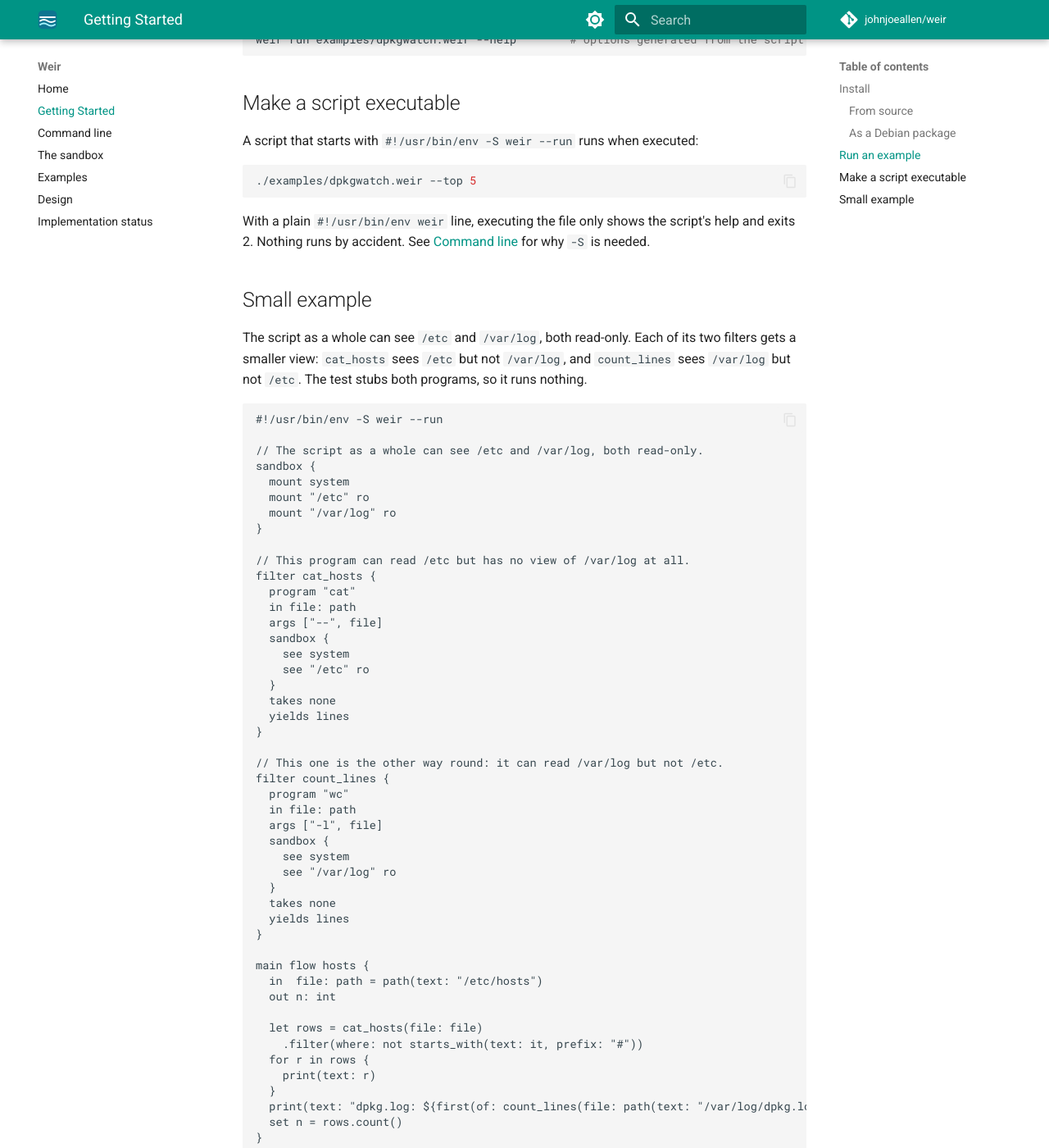
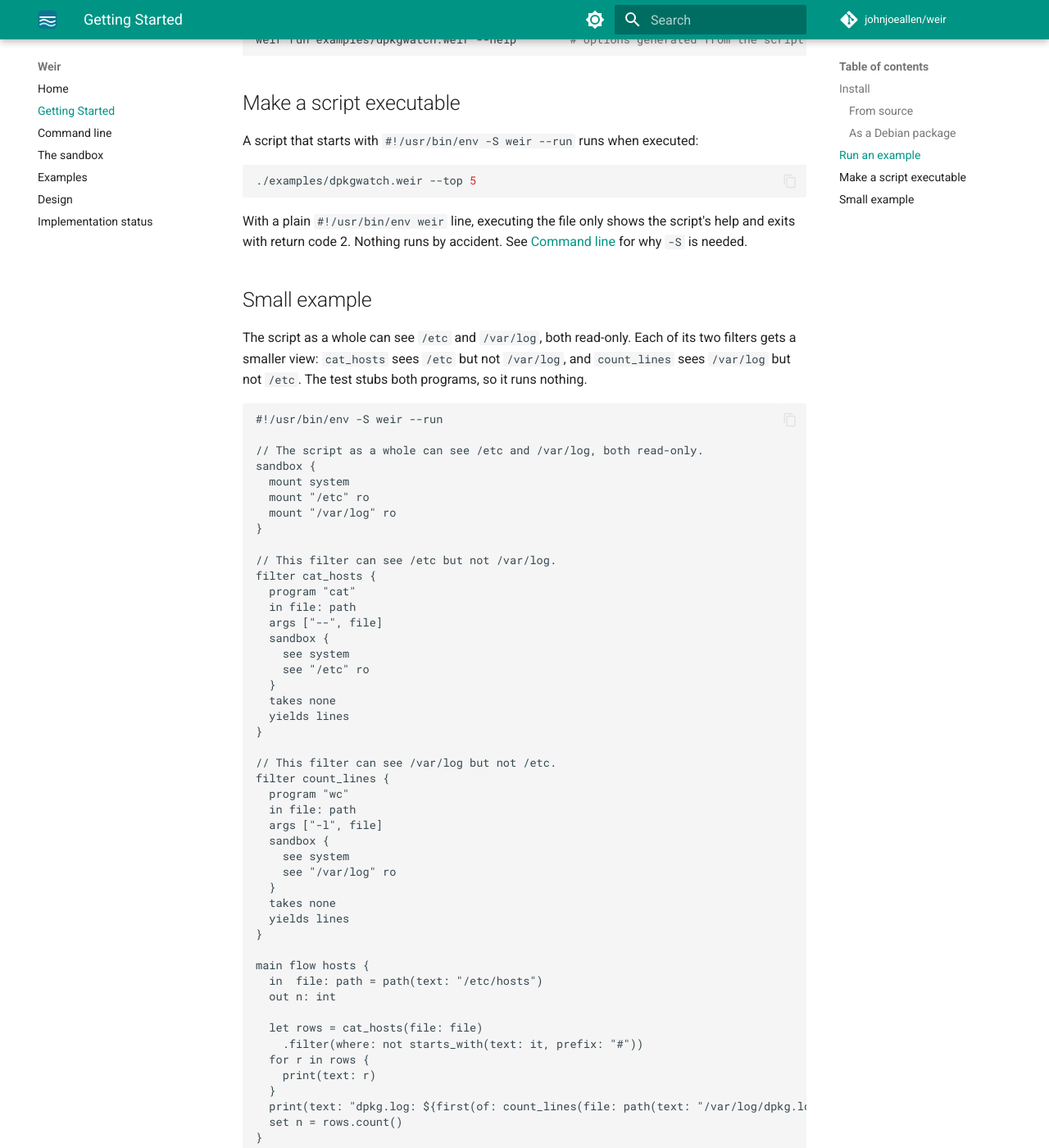
Before and after one commit to johnjoeallen/weir, an MkDocs documentation site: the page built from docs/getting-started.md, in a window 1280 px wide and 1400 px high, scrolled down 929 px. Shown: the whole window at 82% size. Built offline with MkDocs 1.6.1 and Material for MkDocs 9.7.7, drawn with Linux system fonts in a browser that asks for light colours; comment, search, counter and statistics services are not loaded; the version menu is left out; some of the changed text lies outside the part shown.

Commit message:
Use "return code" consistently; align the example filter comments
Co-Authored-By: Claude Sonnet 5.5 <noreply@anthropic.com>
Claude-Session: https://claude.ai/code/session_01VKvMopMGTz8PfZZ59JgH77

````diff
--- a/docs/getting-started.md
+++ b/docs/getting-started.md
@@ -27,7 +27,7 @@ under `/usr/share/doc/weir/`. The package links the host libc dynamically.
 !!! note "Platform"
     The sandbox requires Linux with unprivileged user namespaces enabled. Weir has
     only been tested on Linux (x86_64). If the sandbox cannot be created, `weir run`
-    exits with code 4. Passing `--no-sandbox` runs the script without a sandbox and
+    exits with return code 4. Passing `--no-sandbox` runs the script without a sandbox and
     prints a warning.
 
 ## Run an example
@@ -49,7 +49,7 @@ A script that starts with `#!/usr/bin/env -S weir --run` runs when executed:
 ```
 
 With a plain `#!/usr/bin/env weir` line, executing the file only shows the
-script's help and exits 2. Nothing runs by accident. See
+script's help and exits with return code 2. Nothing runs by accident. See
 [Command line](cli.md#running-a-script-directly) for why `-S` is needed.
 
 ## Small example
@@ -69,7 +69,7 @@ sandbox {
   mount "/var/log" ro
 }
 
-// This program can read /etc but has no view of /var/log at all.
+// This filter can see /etc but not /var/log.
 filter cat_hosts {
   program "cat"
   in file: path
@@ -82,7 +82,7 @@ filter cat_hosts {
   yields lines
 }
 
-// This one is the other way round: it can read /var/log but not /etc.
+// This filter can see /var/log but not /etc.
 filter count_lines {
   program "wc"
   in file: path
````
Also changed, not shown: README.md (+1 -1 lines), docs/cli.md (+4 -4 lines), docs/index.md (+1 -1 lines), 1 other file.
